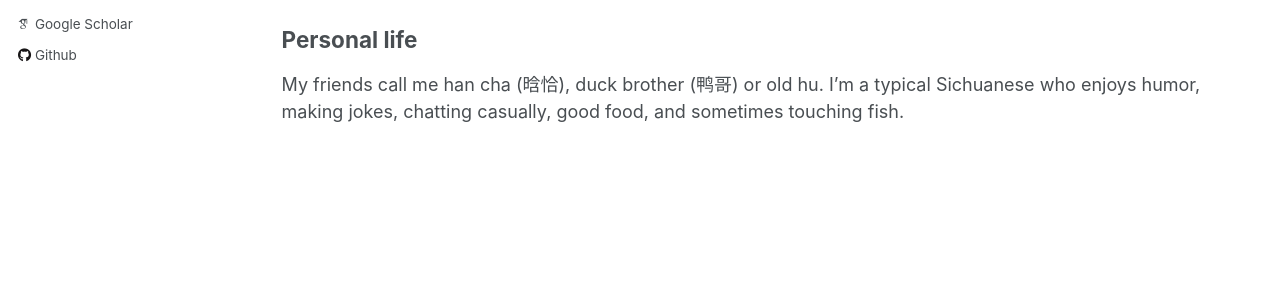
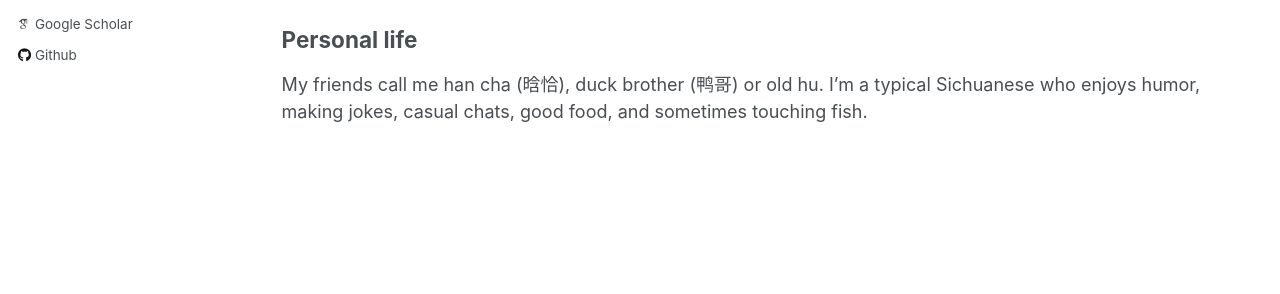
Before and after one commit to huhanGitHub/huhanGitHub.github.io, a Jekyll site: the page built from _pages/cv.md, in a window 1280 px wide and 900 px high, scrolled down 1047 px. Shown: the part 345-639 px from the top of the window. Built offline with Jekyll 4.4.1, drawn with Linux system fonts in a browser that asks for light colours; some web fonts are replaced.

Commit message:
Update cv.md

```diff
--- a/_pages/cv.md
+++ b/_pages/cv.md
@@ -52,4 +52,4 @@ Method, System, Electronic Device, and Storage Medium for Predicting Properties
 
 
 ## Personal life
-My friends call me han cha (晗恰), duck brother (鸭哥) or old hu. I'm a typical Sichuanese who enjoys humor, making jokes, chatting casually, good food, and sometimes touching fish.
+My friends call me han cha (晗恰), duck brother (鸭哥) or old hu. I'm a typical Sichuanese who enjoys humor, making jokes, casual chats, good food, and sometimes touching fish.
```
